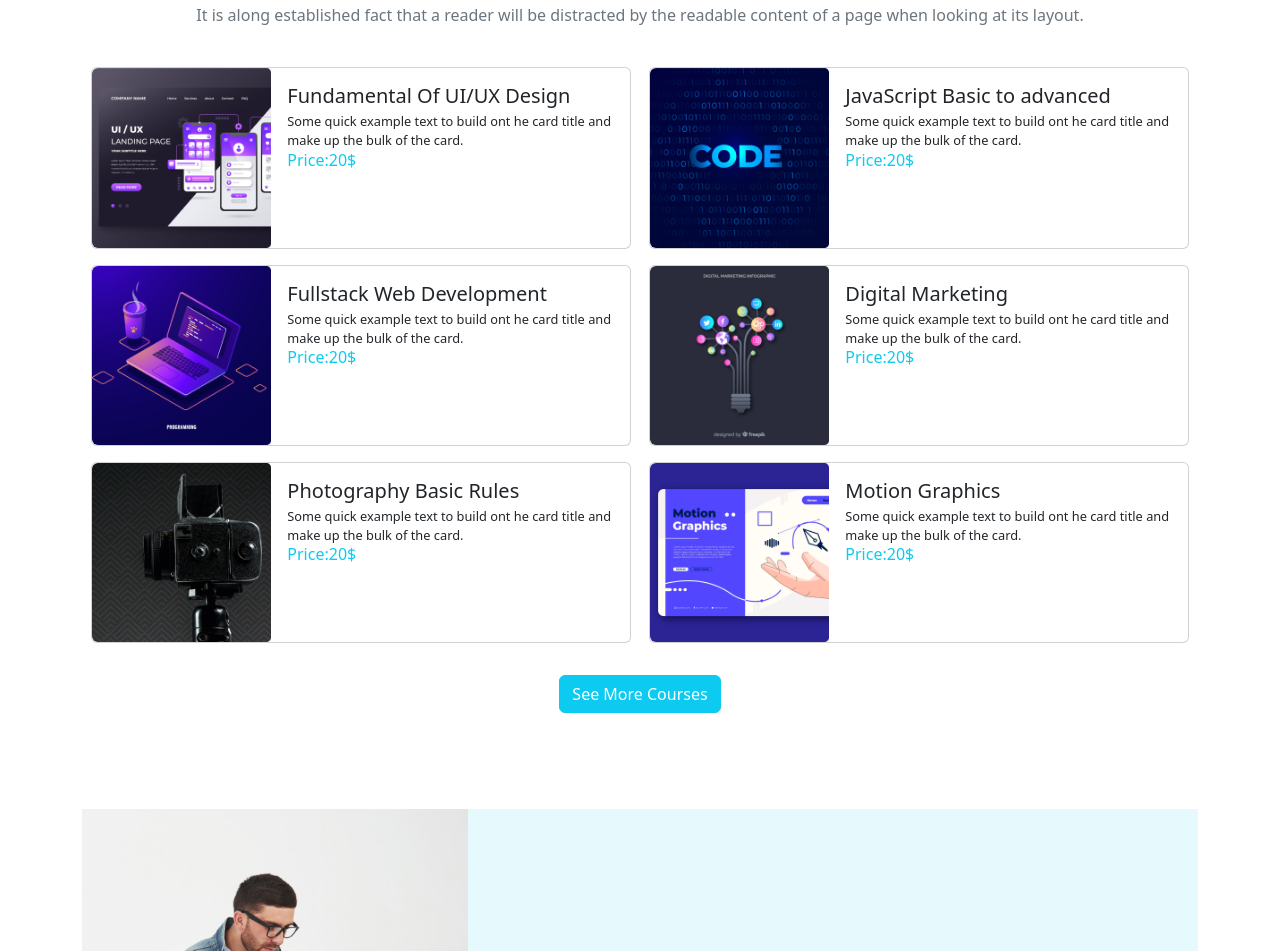
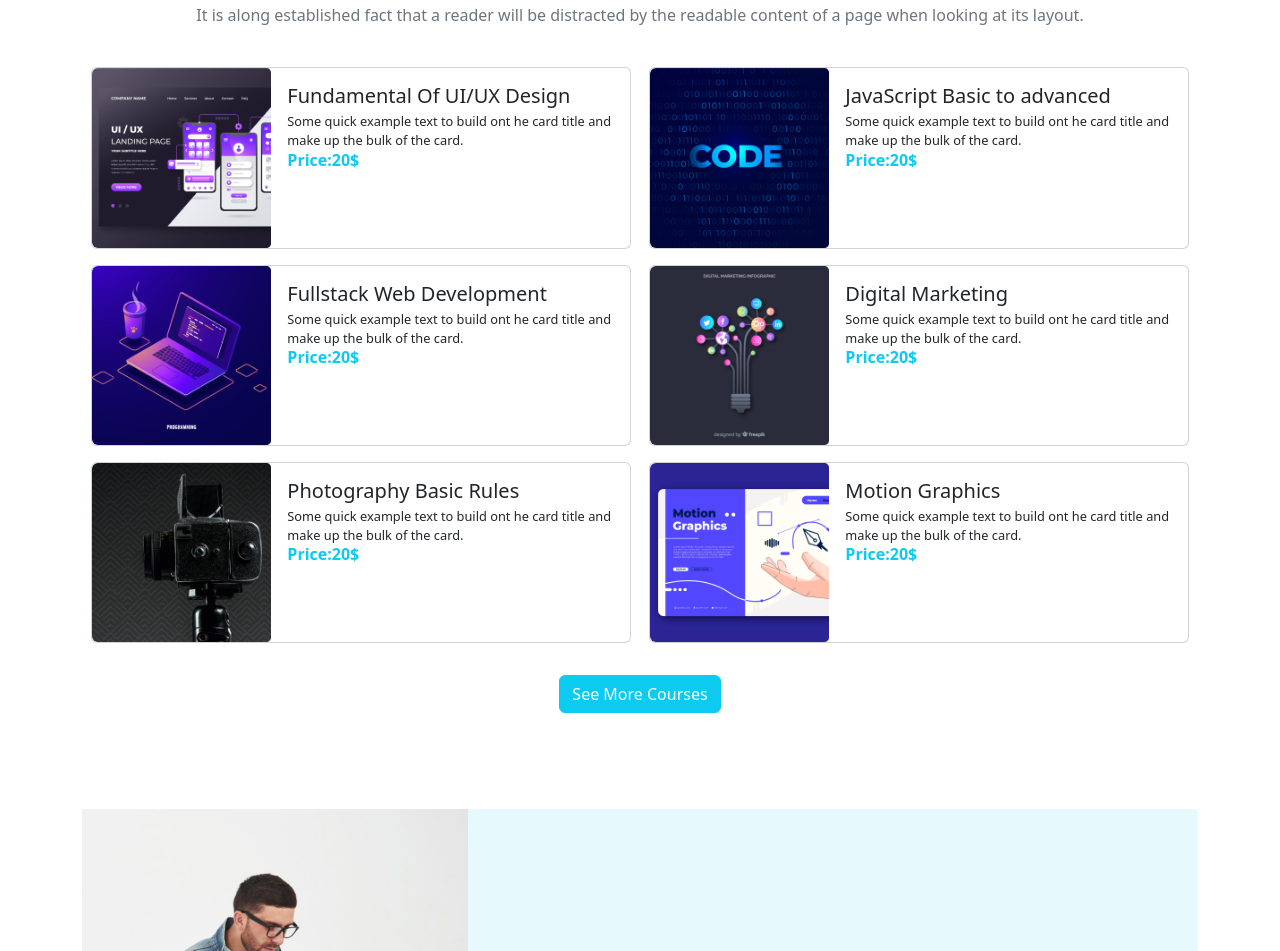
Before and after one commit to soadanam/education-assign3-r5, a plain HTML site: page index.html in a window 1280 px wide. Shown: the part 787-1738 px from the top of the page. Drawn offline with nearby package versions, Linux system fonts and the light colour scheme.

Commit message:
complete

```diff
--- a/index.html
+++ b/index.html
@@ -135,7 +135,7 @@
           at its layout.</p>
       </div>
 
-      <!-- /courses section  -->
+      <!-- Discover popular courses section  -->
       <div class="courses d-md-flex flex-wrap justify-content-md-between">
         <div class="card mb-3 m-auto" style="max-width: 540px;">
           <div class="row g-0">
@@ -147,7 +147,7 @@
                 <h5 class="card-title m-0 p-0 mb-1">Fundamental Of UI/UX Design</h5>
                 <p class="card-text m-0 p-0">Some quick example text to build ont he card title and make up the bulk of
                   the card.</p>
-                <h6 class="m-0 p-0 text-info">Price:20$</h6>
+                <h6 class="fw-bold m-0 p-0 text-info">Price:20$</h6>
               </div>
             </div>
           </div>
@@ -162,7 +162,7 @@
                 <h5 class="card-title m-0 p-0 mb-1">JavaScript Basic to advanced</h5>
                 <p class="card-text m-0 p-0">Some quick example text to build ont he card title and make up the bulk of
                   the card.</p>
-                <h6 class="m-0 p-0 text-info">Price:20$</h6>
+                <h6 class="fw-bold m-0 p-0 text-info">Price:20$</h6>
               </div>
             </div>
           </div>
@@ -177,7 +177,7 @@
                 <h5 class="card-title m-0 p-0 mb-1">Fullstack Web Development</h5>
                 <p class="card-text m-0 p-0">Some quick example text to build ont he card title and make up the bulk of
                   the card.</p>
-                <h6 class="m-0 p-0 text-info">Price:20$</h6>
+                <h6 class="fw-bold m-0 p-0 text-info">Price:20$</h6>
               </div>
             </div>
           </div>
@@ -192,7 +192,7 @@
                 <h5 class="card-title m-0 p-0 mb-1">Digital Marketing</h5>
                 <p class="card-text m-0 p-0">Some quick example text to build ont he card title and make up the bulk of
                   the card.</p>
-                <h6 class="m-0 p-0 text-info">Price:20$</h6>
+                <h6 class="fw-bold m-0 p-0 text-info">Price:20$</h6>
               </div>
             </div>
           </div>
@@ -207,7 +207,7 @@
                 <h5 class="card-title m-0 p-0 mb-1">Photography Basic Rules</h5>
                 <p class="card-text m-0 p-0">Some quick example text to build ont he card title and make up the bulk of
                   the card.</p>
-                <h6 class="m-0 p-0 text-info">Price:20$</h6>
+                <h6 class="fw-bold m-0 p-0 text-info">Price:20$</h6>
               </div>
             </div>
           </div>
@@ -222,7 +222,7 @@
                 <h5 class="card-title m-0 p-0 mb-1">Motion Graphics</h5>
                 <p class="card-text m-0 p-0">Some quick example text to build ont he card title and make up the bulk of
                   the card.</p>
-                <h6 class="m-0 p-0 text-info">Price:20$</h6>
+                <h6 class="fw-bold m-0 p-0 text-info">Price:20$</h6>
               </div>
             </div>
           </div>
@@ -524,7 +524,6 @@
     </div>
 
 
-
     <!-- footer-section  -->
     <div class="footer-section mt-5 text-center  bg-black">
       <h1 class="fw-bold text-white pt-5">E-School</h1>
@@ -543,6 +542,9 @@
     </div>
   </div>
 
+
+
+
     <!-- bootstrap js  -->
     <script src="https://cdn.jsdelivr.net/npm/bootstrap@5.2.1/dist/js/bootstrap.bundle.min.js"
       integrity="sha384-u1OknCvxWvY5kfmNBILK2hRnQC3Pr17a+RTT6rIHI7NnikvbZlHgTPOOmMi466C8"
```
